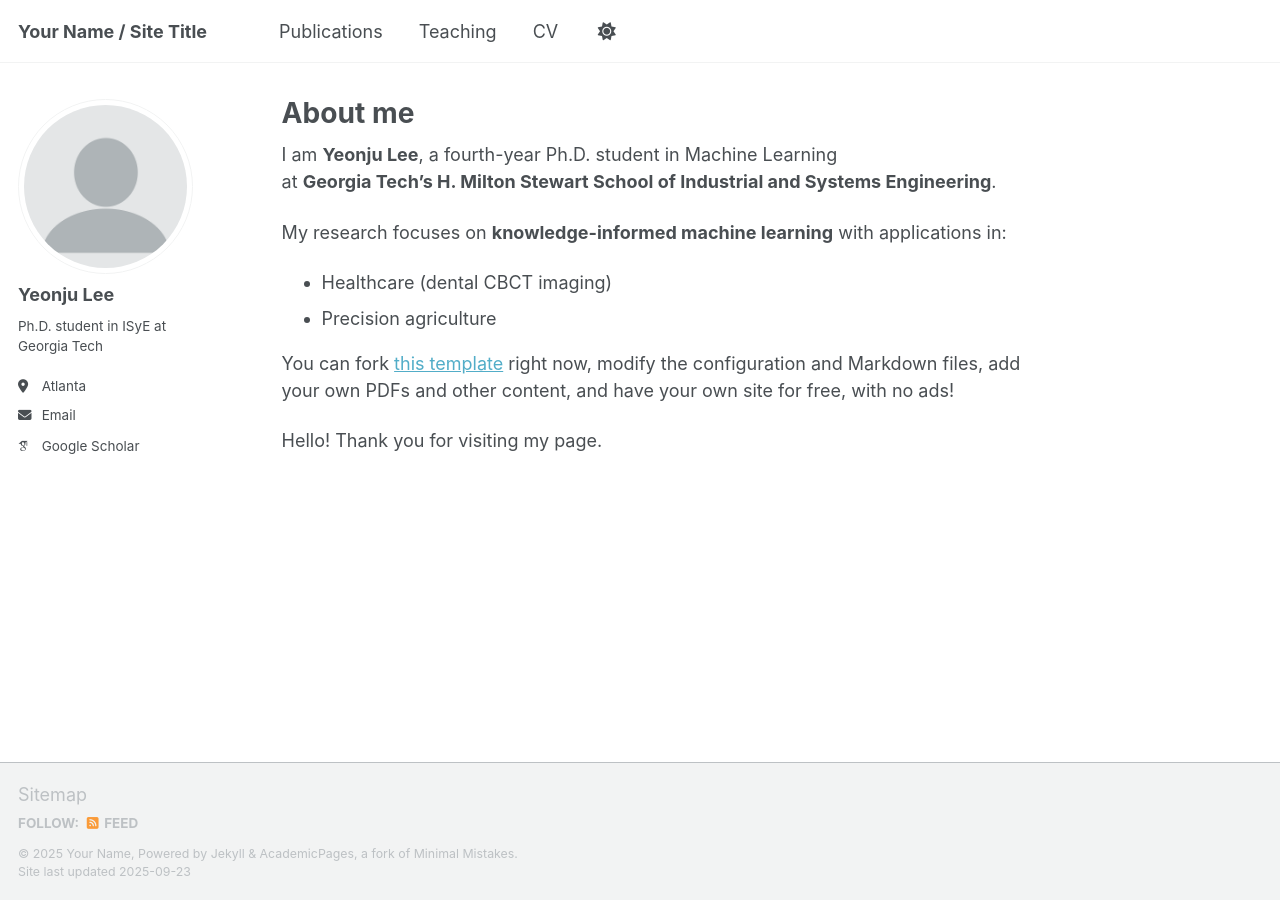
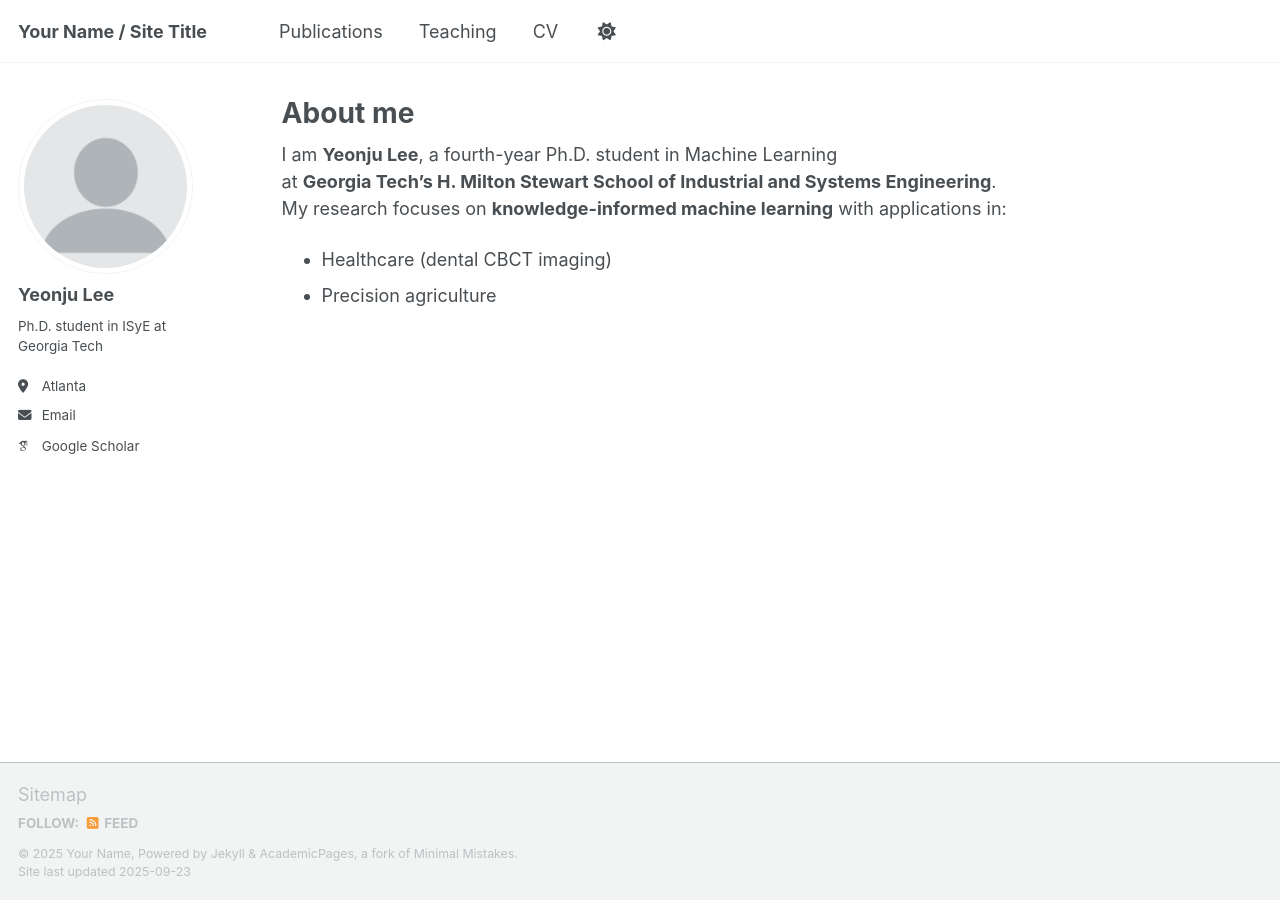
Before and after one commit to ylee845/ylee845.github.io, a Jekyll site: the page built from _pages/about.md, in a window 1280 px wide. Built offline with Jekyll 4.4.1, drawn with Linux system fonts in a browser that asks for light colours; some web fonts are replaced; a script that is not in the unit is left out.

Commit message:
Update about.md

```diff
--- a/_pages/about.md
+++ b/_pages/about.md
@@ -8,13 +8,6 @@ redirect_from:
 ---
 
 I am **Yeonju Lee**, a fourth-year Ph.D. student in Machine Learning <br> at **Georgia Tech’s H. Milton Stewart School of Industrial and Systems Engineering**.
-
 My research focuses on **knowledge-informed machine learning** with applications in:
 - Healthcare (dental CBCT imaging)
 - Precision agriculture
-
-
- You can fork [this template](https://github.com/academicpages/academicpages.github.io) right now, modify the configuration and Markdown files, add your own PDFs and other content, and have your own site for free, with no ads!
-
-
-Hello! Thank you for visiting my page.
```
